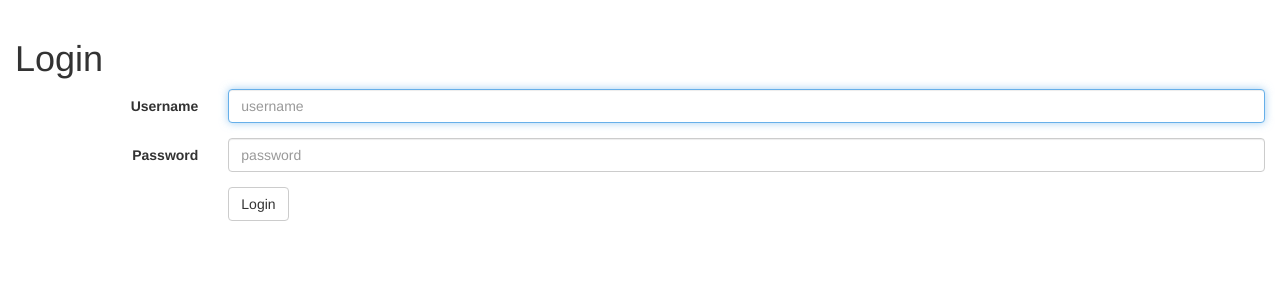
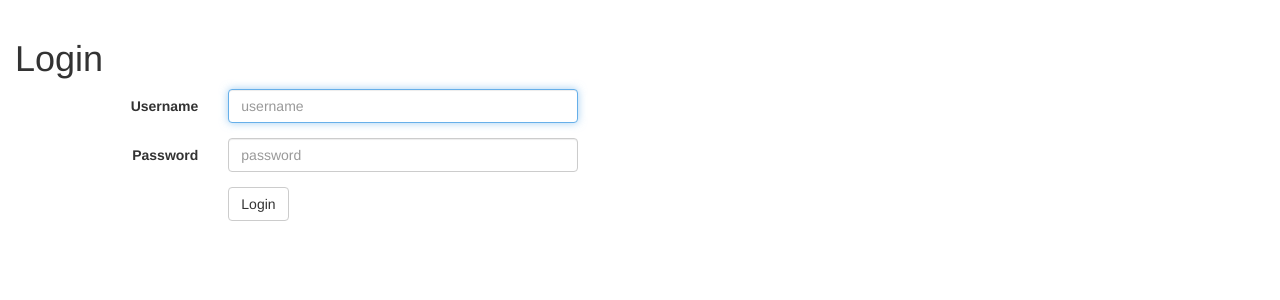
Before and after one commit to jonseddon/primavera-dmt, a Django app: page /login/ in a window 1280 px wide. Shown: the part 51-351 px from the top of the page. Run offline with Django 3.2, Linux system fonts and the light colour scheme; parts of the project's set-up code (start-up, migrations or seed data) failed here and were passed over; some libraries are stand-ins or nearby versions.

Commit message:
visual improvement

```diff
--- a/templates/login.html
+++ b/templates/login.html
@@ -21,13 +21,13 @@
         <div class="form-group">
             <label for="username" class="col-sm-2 control-label">Username</label>
             <div class="col-sm-10">
-                <input type="text" class="form-control" id="username" placeholder="username" name="username" autofocus>
+                <input type="text" class="form-control" id="username" placeholder="username" name="username" style="width: 350px" autofocus>
             </div>
         </div>
         <div class="form-group">
             <label for="password" class="col-sm-2 control-label">Password</label>
             <div class="col-sm-10">
-                <input type="password" class="form-control" id="password" placeholder="password" name="password">
+                <input type="password" class="form-control" id="password" placeholder="password" name="password" style="width: 350px">
             </div>
         </div>
         <div class="form-group">
```
